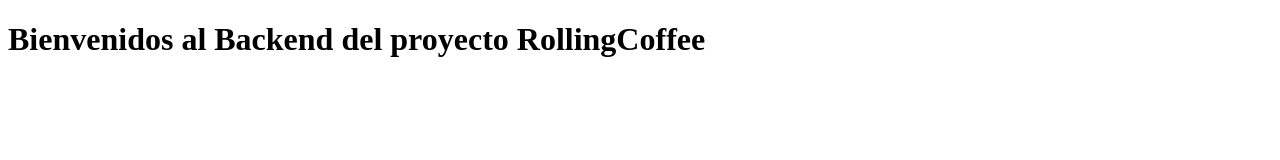
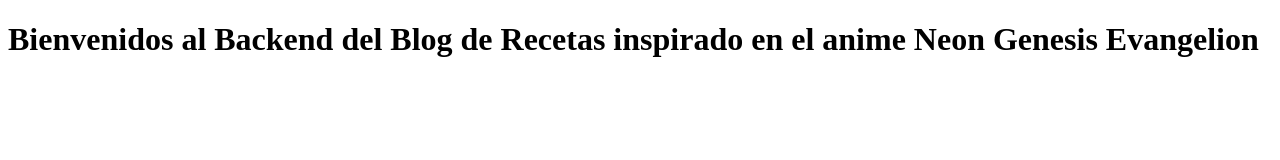
Before and after one commit to carolinavalverde/E06-BlogDeRecetasBack, a website: page public/index.html in a window 1280 px wide. Drawn offline with Linux system fonts and the light colour scheme.

Commit message:
agrego titulo

```diff
--- a/public/index.html
+++ b/public/index.html
@@ -10,6 +10,6 @@
     <title>Backend RollingCoffee</title>
 </head>
 <body>
-    <h1>Bienvenidos al Backend del proyecto RollingCoffee</h1>
+    <h1>Bienvenidos al Backend del Blog de Recetas inspirado en el anime Neon Genesis Evangelion</h1>
 </body>
 </html>
```
